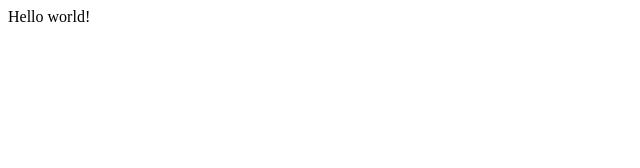
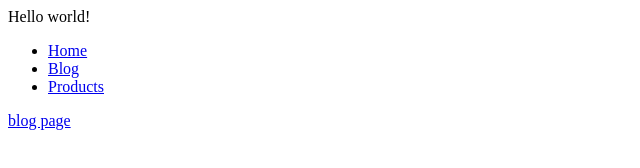
Before and after one commit to tenzan/gatsby-tutorial, a Gatsby site: page / in a window 1280 px wide. Shown: the whole page, without its empty margins (0-640 px from the left). Built offline with nearby package versions, Linux system fonts and the light colour scheme; Gatsby itself is replaced by a stand-in of ours.

Commit message:
2-12 Navbar

```diff
--- /dev/null
+++ b/src/components/Navbar.js
@@ -0,0 +1,24 @@
+import React from "react"
+import { Link } from "gatsby"
+
+const Navbar = () => {
+  return (
+    <div>
+      <nav>
+        <ul>
+          <li>
+            <Link to="/">Home</Link>
+          </li>
+          <li>
+            <Link to="/blog">Blog</Link>
+          </li>
+          <li>
+            <Link to="/products">Products</Link>
+          </li>
+        </ul>
+      </nav>
+    </div>
+  )
+}
+
+export default Navbar
--- a/src/pages/index.js
+++ b/src/pages/index.js
@@ -1,5 +1,12 @@
 import React from "react"
+import {Link} from 'gatsby'
+import Navbar from '../components/Navbar'
 
 export default function Home() {
-  return <div>Hello world!</div>
+  return <div>Hello world!
+    <div>
+      <Navbar></Navbar>
+      <Link to="/blog/">blog page</Link>
+    </div>
+  </div>
 }
```
Also changed, not shown: src/pages/404.js (added, +9 -0 lines), src/pages/blog.js (added, +13 -0 lines), src/pages/products.js (added).
